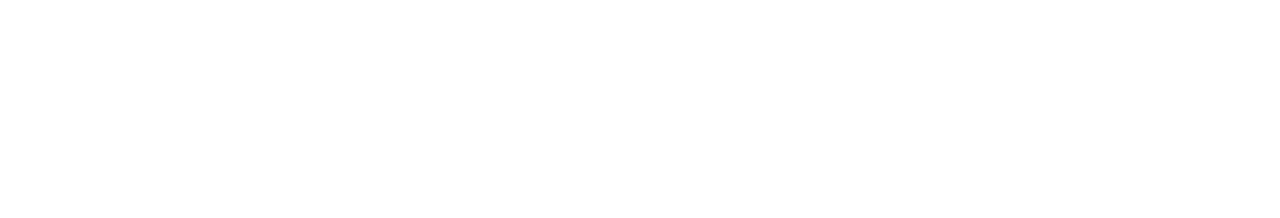
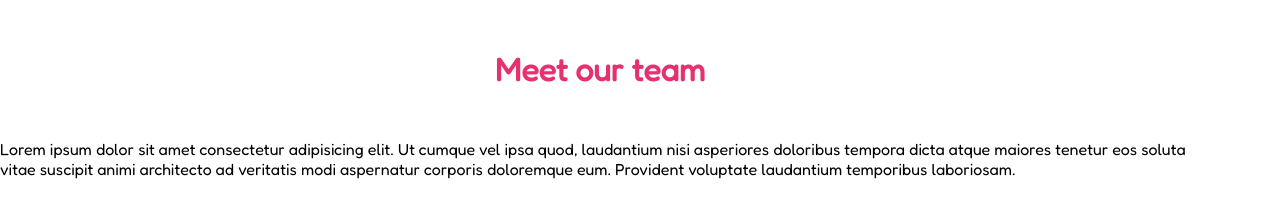
Before and after one commit to EnricoValente/html-css-float-cards, a plain HTML site: page index.html in a window 1280 px wide. Drawn offline with Linux system fonts and the light colour scheme.

Commit message:
Completamento header

```diff
--- a/css/style.css
+++ b/css/style.css
@@ -12,3 +12,21 @@
 *{
     font-family: 'Fredoka', sans-serif;
 }
+
+.container{
+    max-width: 1200px;
+}
+
+
+/* HEADER */
+
+header{
+
+    text-align: center;
+}
+
+h1{
+    color: #E53170;
+    padding: 50px;
+
+}
--- a/index.html
+++ b/index.html
@@ -16,5 +16,21 @@
     </head>
     <body>
 
+        <div class="container">
+
+            <!-- Inizio header -->
+            <header>
+                <h1><strong>Meet our team</strong></h1>
+            </header>
+            <!-- Fine header -->
+
+            <main>
+
+                <p>Lorem ipsum dolor sit amet consectetur adipisicing elit. Ut cumque vel ipsa quod, laudantium nisi asperiores doloribus tempora dicta atque maiores tenetur eos soluta vitae suscipit animi architecto ad veritatis modi aspernatur corporis doloremque eum. Provident voluptate laudantium temporibus laboriosam.</p>
+
+            </main>
+
+        </div>
+
     </body>
 </html>
```
Also changed, not shown: img/female1.png (added), img/female2.png (added), img/female3.png (added), img/male1.png (added), img/male2.png (added), img/male3.png (added).
